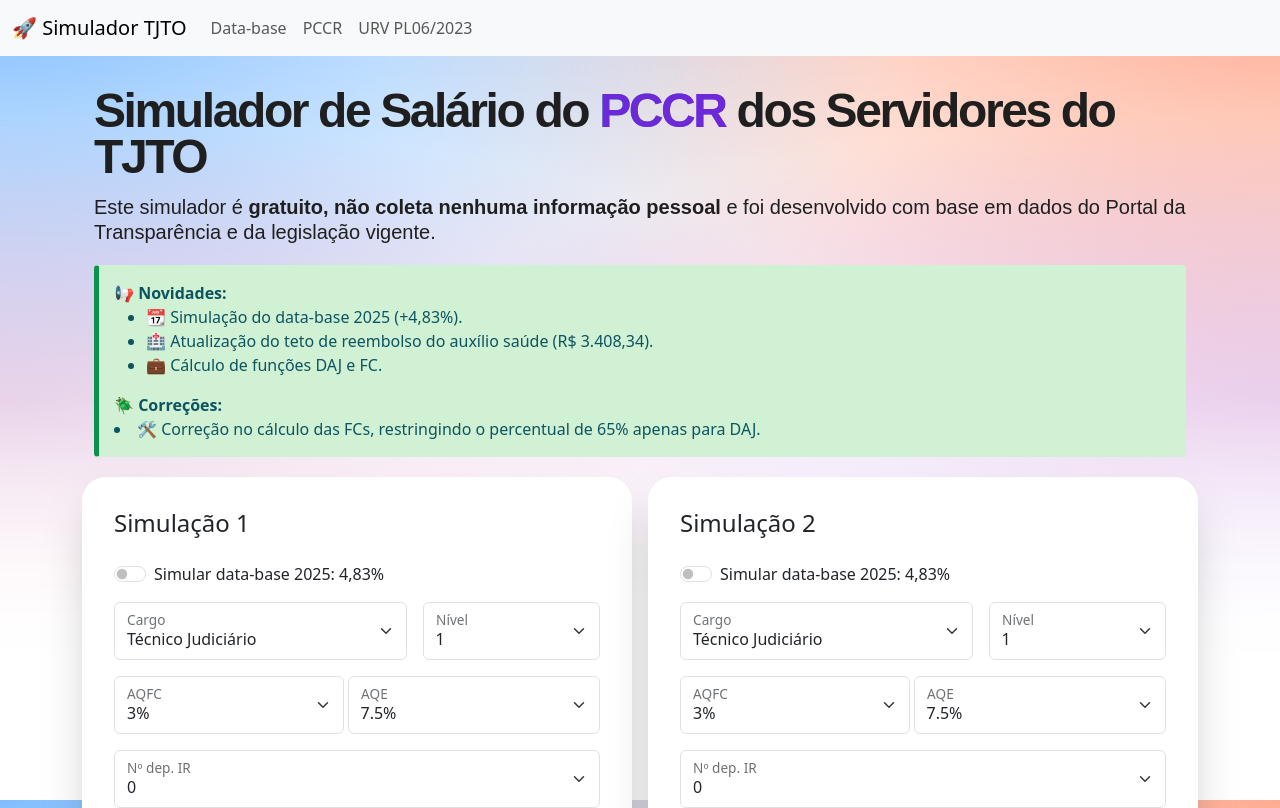
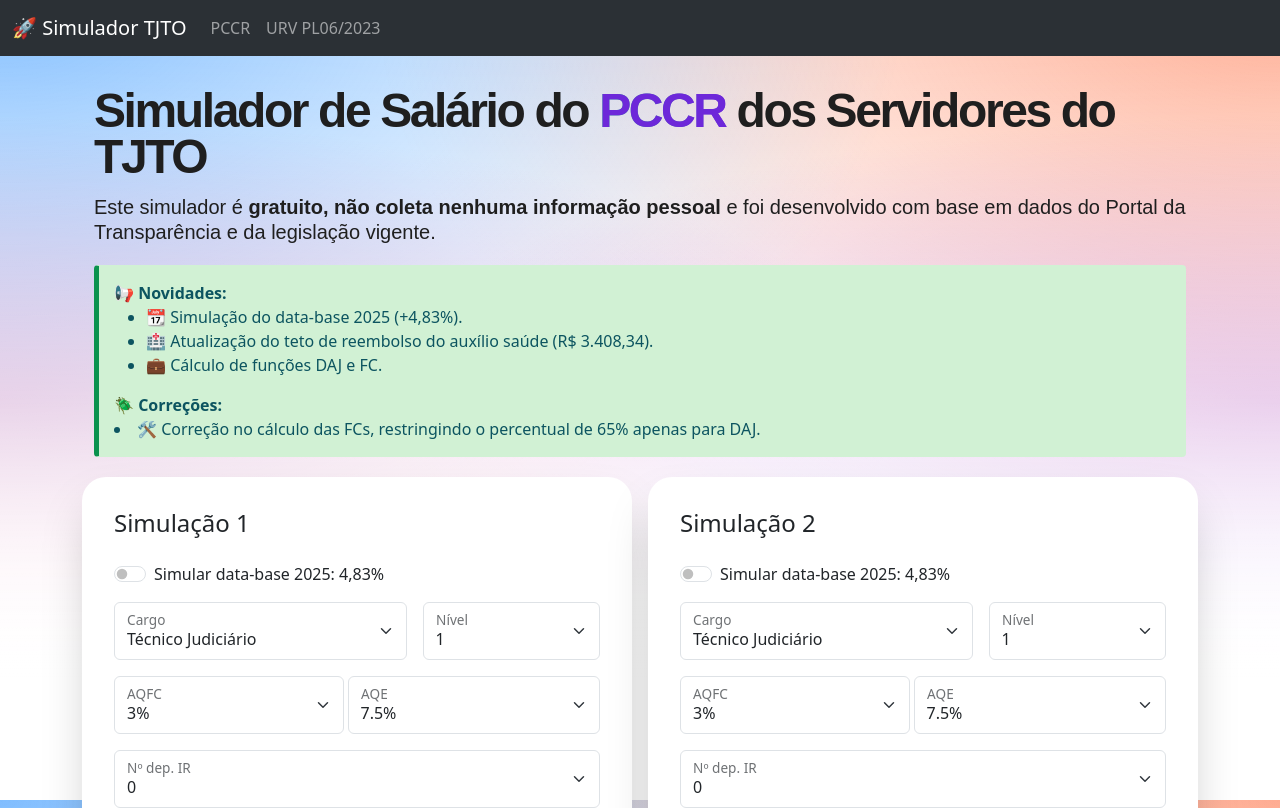
Before and after one commit to guilhermeoq/carreira-tjto, a Vue app: page / in a window 1280 px wide. Shown: the top 808 px of the page. Built offline with nearby package versions, Linux system fonts and the light colour scheme.

Commit message:
update navbar

```diff
--- a/src/components/Calculadora.vue
+++ b/src/components/Calculadora.vue
@@ -1,5 +1,5 @@
 <template>
-  <nav class="navbar navbar-expand-lg bg-body-tertiary navbar-collapse">
+  <nav class="navbar navbar-expand-lg bg-body-tertiary navbar-collapse" data-bs-theme="dark">
     <div class="container-fluid">
       <a class="navbar-brand" href="#">🚀 Simulador TJTO</a>
       <button
@@ -15,13 +15,6 @@
       </button>
       <div class="collapse navbar-collapse" id="navbarNav">
         <ul class="navbar-nav">
-          <li class="nav-item">
-            <a
-              class="nav-link"
-              href="https://sapl.al.to.leg.br/media/sapl/public/normajuridica/2024/923/lei_4435-2024.pdf"
-              >Data-base</a
-            >
-          </li>
           <li class="nav-item">
             <a
               class="nav-link"
```
